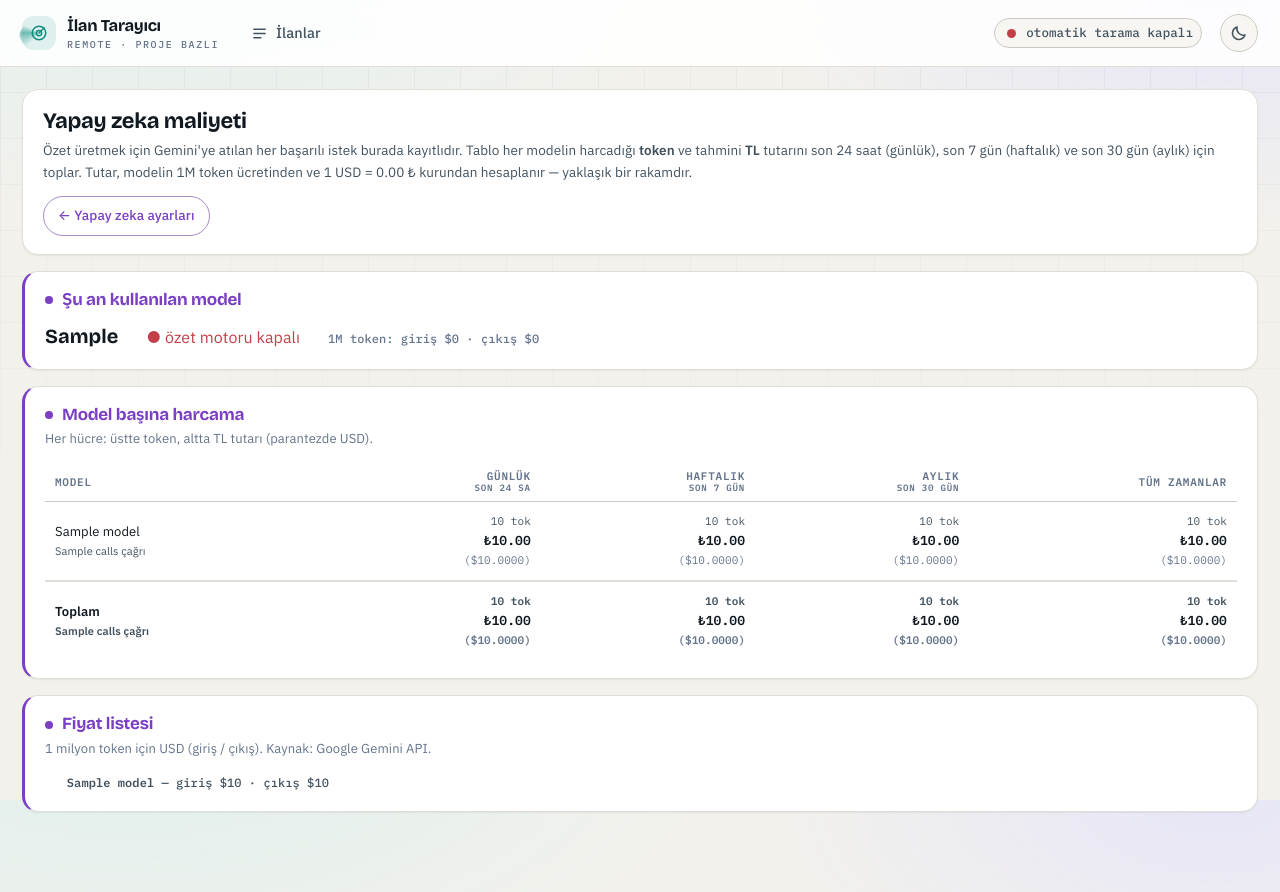
After one commit to Selim2211/ilan_scanner, a Python web app: template src/scanner/web/templates/ai_cost.html in a window 1280 px wide. The commit adds this page. Run offline with Jinja, Linux system fonts and the light colour scheme; the template is opened without the code that fills it: most values are stand-ins (such as "Sample title", 1, 10 or a date in 2020).

Commit message:
Sürüm 1.8.0; yapay zeka maliyet ekranı
- Ayarlar > Yapay zeka'ya "Maliyet" düğmesi ve /ayarlar/maliyet ekranı eklendi.
  Model x dönem (günlük/haftalık/aylık/tüm zamanlar) token ve tahmini TL tablosu;
  ekran başında şu an kullanılan model, durumu ve 1M token fiyatı + fiyat listesi.
- ai.py: model başına Gemini fiyat tablosu (FIYATLAR), fiyat()/maliyet_usd()
  yardımcıları; ozetle() artık usageMetadata'dan prompt/output token sayısını
  da döndürüyor.
- storage.py: ai_usage tablosu + record_ai_usage / ai_cost_report. Her başarılı
  özet çağrısı model, token ve USD maliyetiyle kaydediliyor (app.py summary_feed).
- TL tutarı panel.currency_rates TRY oranından (1 USD = 1/rate) hesaplanıyor.
- VERSION 1.8.0, changelog; docker-compose.yml ve DOCKER.md sürüm etiketleri.

Co-Authored-By: Claude Sonnet 5 <noreply@anthropic.com>

```diff
--- a/docker-compose.yml
+++ b/docker-compose.yml
@@ -11,7 +11,7 @@
 services:
   radar:
     build: .
-    image: sap-proje-radari:1.7.0
+    image: sap-proje-radari:1.8.0
     container_name: sap-radar
 
     # Makine yeniden baslayinca panel de kalksin: Windows'taki
--- /dev/null
+++ b/src/scanner/web/templates/ai_cost.html
@@ -0,0 +1,124 @@
+{% extends "base.html" %}
+{% block title %}Yapay zeka maliyeti · İlan Tarayıcı{% endblock %}
+
+{% block style %}
+<style>
+  .cost-hero { display:flex; flex-wrap:wrap; gap:14px 28px; align-items:baseline; }
+  .cost-hero .model-now { font:700 20px/1.2 var(--font-display); }
+  .cost-hero .state-on  { color:var(--signal); }
+  .cost-hero .state-off { color:var(--coral); }
+  .cost-hero small { color:var(--ink-3); font:500 12px/1.4 var(--font-mono); }
+  .cost-table td.num, .cost-table th.num { text-align:right; font-family:var(--font-mono); }
+  .cost-table .tl  { font-weight:600; }
+  .cost-table .usd { color:var(--ink-3); font-size:11px; }
+  .cost-table .tok { color:var(--ink-2); font-size:11px; }
+  .cost-table tr.current td { background:var(--signal-soft); }
+  .cost-table tr.totals td { border-top:2px solid var(--line); font-weight:600; }
+  .cost-empty { color:var(--ink-3); padding:22px 4px; font-size:13.5px; }
+  .price-list { font:500 12px/1.7 var(--font-mono); color:var(--ink-2); }
+  .price-list b { color:var(--ink-1); }
+  .price-list .cur { color:var(--signal); }
+</style>
+{% endblock %}
+
+{% block content %}
+<div class="settings-intro card">
+  <h1>Yapay zeka maliyeti</h1>
+  <p>
+    Özet üretmek için Gemini'ye atılan her başarılı istek burada kayıtlıdır. Tablo
+    her modelin harcadığı <b>token</b> ve tahmini <b>TL</b> tutarını son 24 saat
+    (günlük), son 7 gün (haftalık) ve son 30 gün (aylık) için toplar. Tutar,
+    modelin 1M token ücretinden ve 1&nbsp;USD&nbsp;=&nbsp;{{ '%.2f'|format(try_per_usd) }}&nbsp;₺
+    kurundan hesaplanır — yaklaşık bir rakamdır.
+  </p>
+  <div class="settings-nav">
+    <a class="chip tone-yapayzeka" href="/ayarlar#yapayzeka">← Yapay zeka ayarları</a>
+  </div>
+</div>
+
+<section class="card settings-card tone-yapayzeka">
+  <header class="settings-head"><h2>Şu an kullanılan model</h2></header>
+  <div class="cost-hero">
+    <span class="model-now">{{ current_model }}</span>
+    {% if ai_enabled %}
+      <span class="state-on">● özet motoru açık</span>
+    {% else %}
+      <span class="state-off">● özet motoru kapalı</span>
+    {% endif %}
+    <small>
+      1M token: giriş ${{ '%.4g'|format(current_price['in']) }} ·
+      çıkış ${{ '%.4g'|format(current_price['out']) }}
+    </small>
+  </div>
+</section>
+
+<section class="card settings-card tone-yapayzeka">
+  <header class="settings-head">
+    <h2>Model başına harcama</h2>
+    <p class="muted">Her hücre: üstte token, altta TL tutarı (parantezde USD).</p>
+  </header>
+
+  {% if not report.models %}
+  <p class="cost-empty">
+    Henüz yapay zeka çağrısı yapılmadı. Bir ilanın özetini açtığınızda
+    (kart üzerindeki mavi “i” düğmesi) ilk kayıt buraya düşer.
+  </p>
+  {% else %}
+  {% macro hucre(b) -%}
+    <td class="num">
+      <div class="tok">{{ '{:,}'.format(b.tokens).replace(',', '.') }} tok</div>
+      <div class="tl">₺{{ '%.2f'|format(b['try']) }}</div>
+      <div class="usd">(${{ '%.4f'|format(b.usd) }})</div>
+    </td>
+  {%- endmacro %}
+  <table class="settings-table cost-table">
+    <thead>
+      <tr>
+        <th>Model</th>
+        <th class="num">Günlük<br><small>son 24 sa</small></th>
+        <th class="num">Haftalık<br><small>son 7 gün</small></th>
+        <th class="num">Aylık<br><small>son 30 gün</small></th>
+        <th class="num">Tüm zamanlar</th>
+      </tr>
+    </thead>
+    <tbody>
+      {% for m in report.models %}
+      <tr class="{% if m.model == current_model %}current{% endif %}">
+        <td>
+          {{ m.model }}
+          {% if m.model == current_model %}<span class="pill fresh">şu an</span>{% endif %}
+          <div class="tok">{{ m.buckets.all.calls }} çağrı</div>
+        </td>
+        {{ hucre(m.buckets.day) }}
+        {{ hucre(m.buckets.week) }}
+        {{ hucre(m.buckets.month) }}
+        {{ hucre(m.buckets.all) }}
+      </tr>
+      {% endfor %}
+      <tr class="totals">
+        <td>Toplam<div class="tok">{{ report.totals.all.calls }} çağrı</div></td>
+        {{ hucre(report.totals.day) }}
+        {{ hucre(report.totals.week) }}
+        {{ hucre(report.totals.month) }}
+        {{ hucre(report.totals.all) }}
+      </tr>
+    </tbody>
+  </table>
+  {% endif %}
+</section>
+
+<section class="card settings-card tone-yapayzeka">
+  <header class="settings-head">
+    <h2>Fiyat listesi</h2>
+    <p class="muted">1 milyon token için USD (giriş / çıkış). Kaynak: Google Gemini API.</p>
+  </header>
+  <div class="price-list">
+    {% for p in price_rows %}
+    <div>
+      {% if p.current %}<span class="cur">▸</span>{% else %}&nbsp;&nbsp;{% endif %}
+      <b>{{ p.model }}</b> — giriş ${{ '%.4g'|format(p['in']) }} · çıkış ${{ '%.4g'|format(p['out']) }}
+    </div>
+    {% endfor %}
+  </div>
+</section>
+{% endblock %}
--- a/src/scanner/web/templates/settings.html
+++ b/src/scanner/web/templates/settings.html
@@ -539,8 +539,13 @@
     </div>
     <div class="field actions">
       <button class="btn-primary" type="submit">Yapay zeka ayarlarını kaydet</button>
+      <a class="btn" href="/ayarlar/maliyet">Maliyet</a>
     </div>
   </form>
+  <p class="muted" style="margin-top:.4rem">
+    <b>Maliyet</b> ekranı her modelin ne kadar token ve TL harcadığını günlük /
+    haftalık / aylık gösterir.
+  </p>
 </section>
 {% endif %}
 
```
Also changed, not shown: DOCKER.md (+3 -3 lines), src/scanner/ai.py (+48 -2 lines), src/scanner/storage.py (+65 -0 lines), src/scanner/version.py (+9 -1 lines), src/scanner/web/app.py (+45 -1 lines), tests/test_ai.py (+3 -1 lines), tests/test_web.py (+13 -0 lines).
